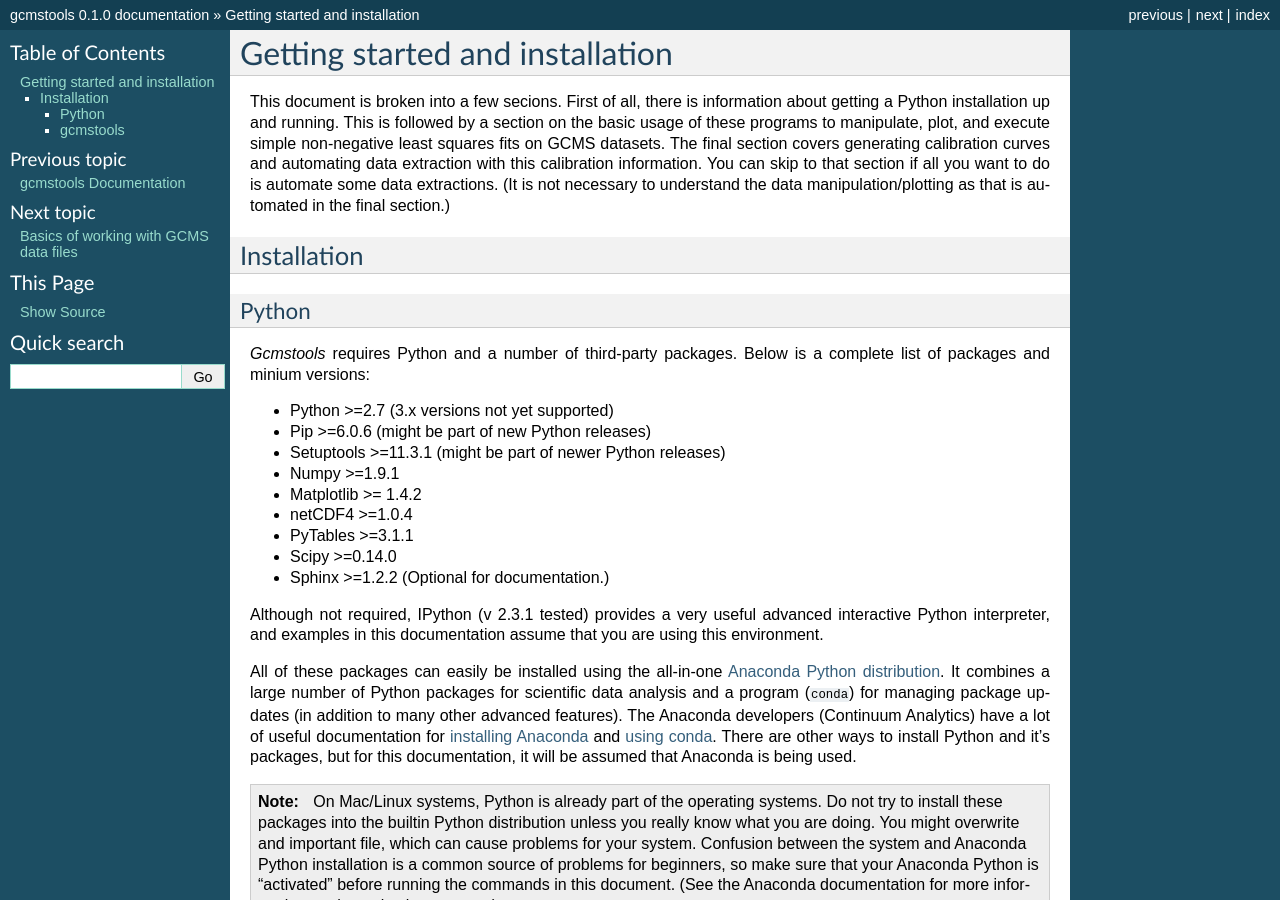
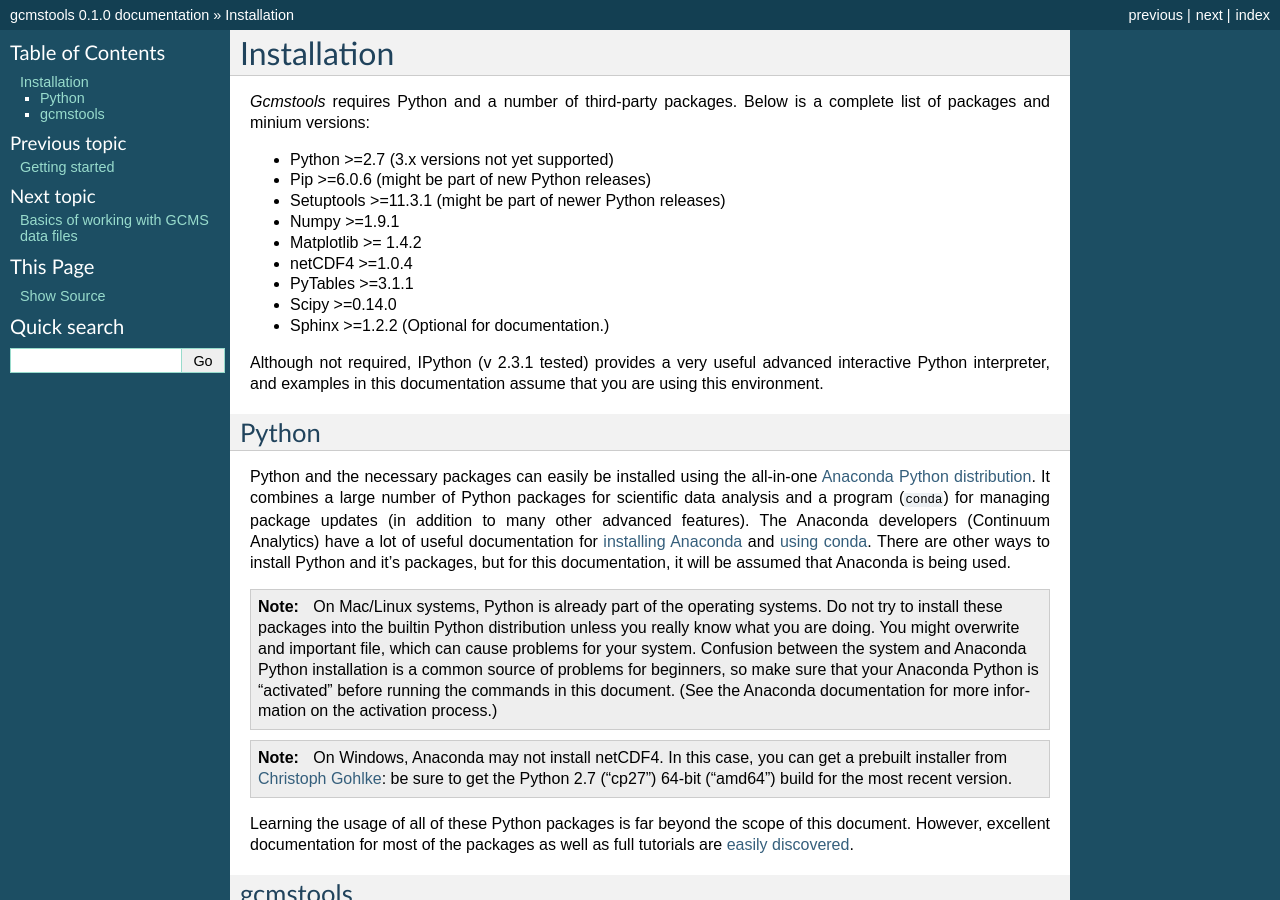
Before and after one commit to rnelsonchem/gcmstools, a Sphinx documentation site: the page built from docs/install.rst, in a window 1280 px wide and 900 px high. Built offline with Sphinx 7.4.7, drawn with Linux system fonts in a browser that asks for light colours; cross-references to code outside the pages are shown as plain code; some of the changed text lies outside the part shown.

Commit message:
Updated/reorganized introduction of docs

```diff
--- a/docs/intro.rst
+++ b/docs/install.rst
@@ -1,21 +1,5 @@
-Getting started and installation
-################################
-
-This document is broken into a few secions. First of all, there is information
-about getting a Python installation up and running. This is followed by a
-section on the basic usage of these programs to manipulate, plot, and execute
-simple non-negative least squares fits on GCMS datasets. The final section
-covers generating calibration curves and automating data extraction with this
-calibration information. You can skip to that section if all you want to do is
-automate some data extractions. (It is not necessary to understand the data
-manipulation/plotting as that is automated in the final section.)
-
-
 Installation
-------------
-
-Python
-++++++
+############
 
 *Gcmstools* requires Python and a number of third-party packages. Below is a
 complete list of packages and minium versions:
@@ -34,9 +18,12 @@ Although not required, IPython (v 2.3.1 tested) provides a very useful
 advanced interactive Python interpreter, and examples in this documentation
 assume that you are using this environment.
 
-All of these packages can easily be installed using the all-in-one `Anaconda
-Python distribution`_. It combines a large number of Python packages for
-scientific data analysis and a program (``conda``) for managing package
+Python
+------
+
+Python and the necessary packages can easily be installed using the all-in-one
+`Anaconda Python distribution`_. It combines a large number of Python packages
+for scientific data analysis and a program (``conda``) for managing package
 updates (in addition to many other advanced features). The Anaconda developers
 (Continuum Analytics) have a lot of useful documentation for `installing
 Anaconda`_ and `using conda`_. There are other ways to install Python and it's
@@ -71,7 +58,7 @@ well as full tutorials are `easily discovered`_.
 .. _easily discovered: https://google.com
 
 gcmstools
-+++++++++
+---------
 
 To install *gcmstools* from `the main repository`_, there are two options: 1)
 download the source file and install the package or 2) install using ``git``
```
Also changed, not shown: docs/index.rst (+10 -1 lines), docs/start.rst (added, +86 -0 lines), 1 other file.
